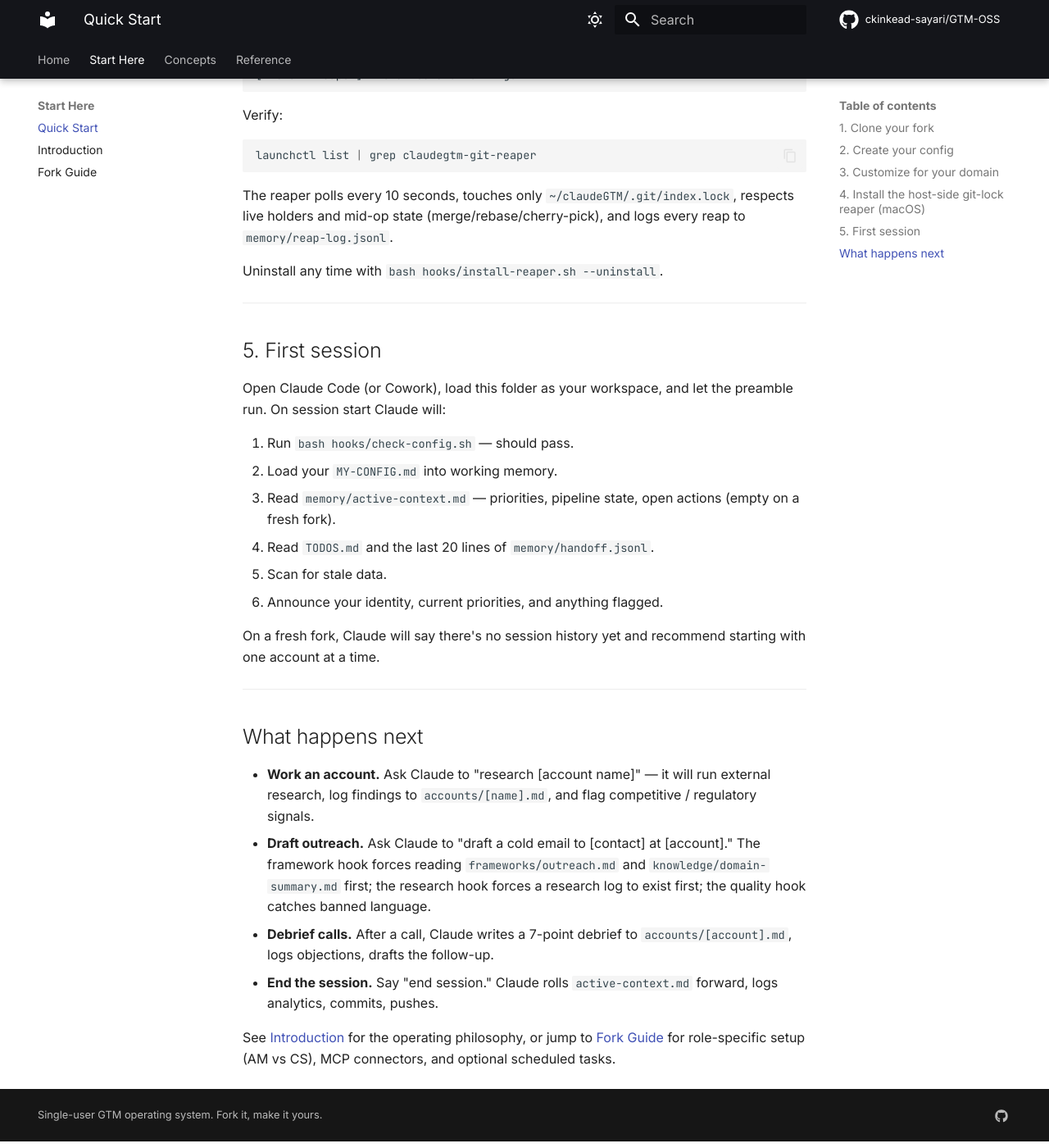
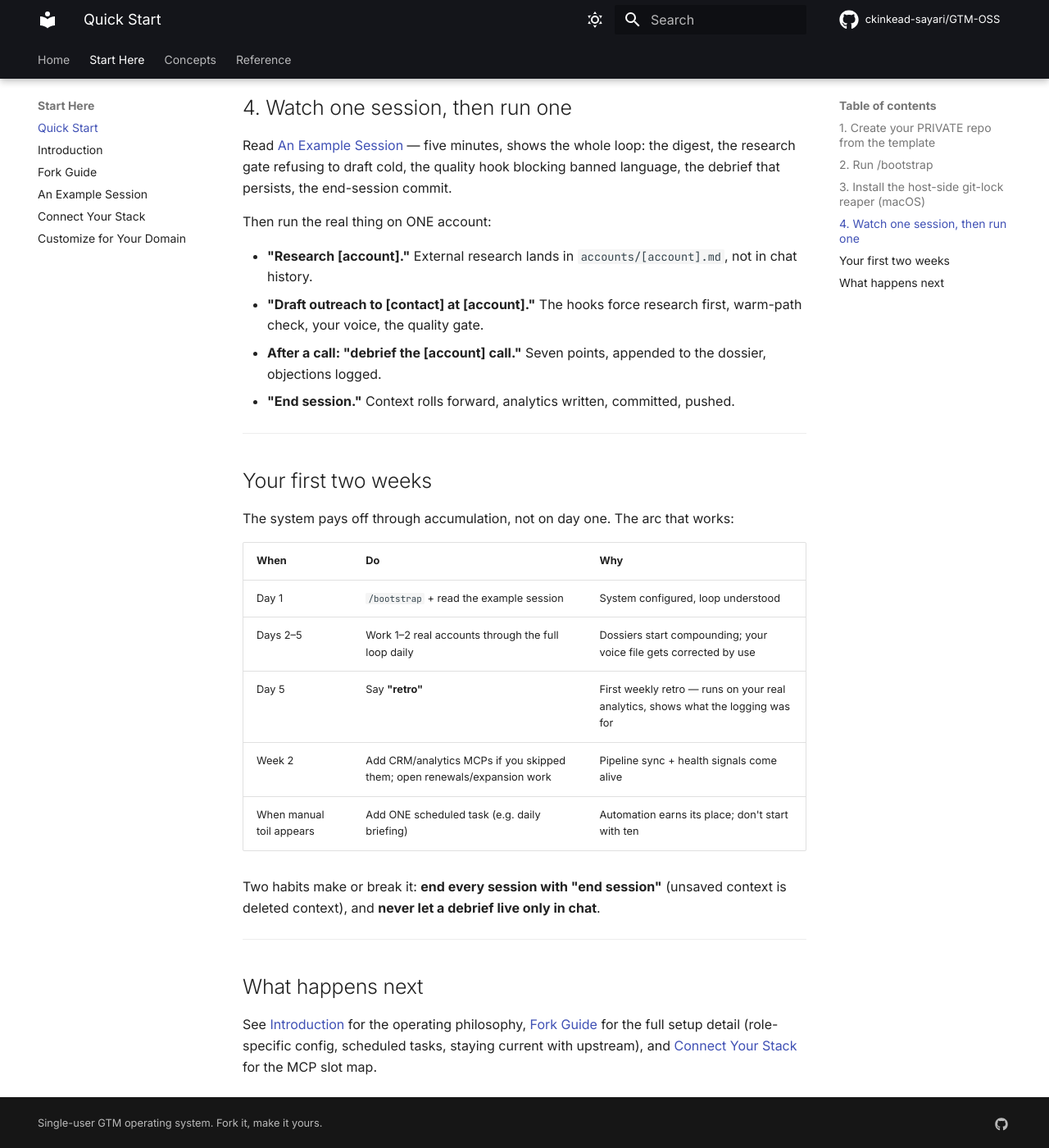
Before and after one commit to ckinkead-sayari/GTM-OSS, an MkDocs documentation site: the page built from docs/start-here/quick-start.md, in a window 1280 px wide and 1400 px high, scrolled down 1954 px. Shown: the whole window at 82% size. Built offline with MkDocs 1.6.1 and Material for MkDocs 9.7.7, drawn with Linux system fonts in a browser that asks for light colours; comment, search, counter and statistics services are not loaded; some of the changed text lies outside the part shown.

Commit message:
Sync framework from upstream v0.6.0
Generated by tools/publish-oss.sh — sanitized starter-kit contents only;
this repository has no shared git history with the upstream system.

Co-Authored-By: Claude Fable 5 <noreply@anthropic.com>

````diff
--- a/docs/start-here/quick-start.md
+++ b/docs/start-here/quick-start.md
@@ -1,86 +1,58 @@
 # Quick Start
 
-Five steps. Clone, configure, validate, install the host reaper, run your first session. ~15 minutes for the framework; 1–3 hours additional to fill in your domain knowledge (see step 3).
+Create a private repo, run one guided setup command, work your first account. ~15 minutes to a running system; ~45 minutes total once `/bootstrap` has built your knowledge files with you.
 
 Prerequisites:
 
 - macOS (Linux works but the host-side git-lock reaper is macOS-only — see [fork guide](fork-guide.md))
 - Claude Code or Claude Cowork
 - Git + bash + `lsof` installed (all default on macOS)
-- MCP connectors for whatever tools you use (email, calendar, CRM, analytics)
+- MCP connectors for whatever tools you use — start with just email + calendar; see [Connect Your Stack](connect-your-stack.md)
 
 ---
 
-## 1. Clone your fork
+## 1. Create your PRIVATE repo from the template
+
+Your working repo will contain client data within a week — dossiers, pipeline state, debriefs. It must be **private from birth**. GitHub cannot make a fork of a public repo private, so **do not use the Fork button**.
 
 ```bash
-git clone git@github.com:ckinkead-sayari/GTM-OSS.git
-cd claudeGTM
+gh repo create my-gtm --private --clone --template https://github.com/ckinkead-sayari/GTM-OSS
+cd my-gtm
 ```
 
-If you want to pull future framework improvements from an upstream repo:
+No `gh` CLI? On GitHub: **Use this template** → name it → visibility **Private** → clone yours.
 
-```bash
-git remote add upstream [upstream-repo-url]
-```
+The SessionStart digest re-checks your remote's visibility every session and warns loudly if working data is sitting in a public repo.
 
 ---
 
-## 2. Create your config
+## 2. Run `/bootstrap`
 
-Your personal data (accounts, tool/service IDs) lives in one file that stays in your fork.
+Open the folder as a Claude Code workspace, start a session, and run:
 
-```bash
-cp .claude/MY-CONFIG.template.md .claude/MY-CONFIG.md
+```
+/bootstrap
 ```
 
-Open `.claude/MY-CONFIG.md` and fill in:
+A guided ~30–45 minute working session. You answer questions and paste raw material; Claude does the research and the writing:
 
-- **Who I Am** — name, role, territory, key accounts
-- **Tool / Service IDs** — only the tools you actually use; delete the rest
+1. **Identity** → `.claude/MY-CONFIG.md` (who you are, accounts, tools)
+2. **Domain knowledge** → `knowledge/domain-summary.md` (interview + market research, one page)
+3. **Product truth** → `knowledge/product-capabilities.md` (researched from your site, corrected by you — including what the product does NOT do)
+4. **Your voice** → `knowledge/communication-playbook.md` (extracted from ~10–30 of your sent emails; gitignored, stays personal)
+5. **Stack wiring** → routing table rewritten for your actual MCPs, connections probed
+6. **First dossiers** → stubs for your top 3 accounts
 
-Validate:
-
-```bash
-bash hooks/check-config.sh
-```
-
-Expected: `CONFIG CHECK PASSED`. If anything is missing, the script tells you which field.
+Every phase is skippable and resumable — `/bootstrap` again later picks up what's missing. Prefer doing it by hand? [Customize for Your Domain](customize-for-your-domain.md) is the manual path.
 
 ---
 
-## 3. Customize for your domain
-
-This is where the framework becomes your tool. You can start with a basic setup and iterate — don't try to fill everything in on day one.
-
-Minimum viable setup (30–60 minutes):
-
-```bash
-cp knowledge/domain-summary.template.md knowledge/domain-summary.md
-cp knowledge/product-capabilities.template.md knowledge/product-capabilities.md
-cp knowledge/communication-playbook.template.md knowledge/communication-playbook.md
-```
-
-Then fill those in. See [Customize for Your Domain](customize-for-your-domain.md) for the full walkthrough and a verification checklist.
-
-Without this step, Claude will produce generic GTM output. With it, Claude sounds like someone who knows your industry, your product, and your voice.
-
----
-
-## 4. Install the host-side git-lock reaper (macOS)
+## 3. Install the host-side git-lock reaper (macOS)
 
 Cowork sessions write files via virtiofs, and the sandbox can't `unlink` its own `.git/index.lock` after a commit. Without the reaper, session-end commits may need manual cleanup.
 
 ```bash
 bash hooks/install-reaper.sh
-```
-
-Expected output:
-
-```
-[install-reaper] Rendering plist (paths -> /path/to/your/clone) -> ~/Library/LaunchAgents/com.claudegtm.git-reaper.plist
-[install-reaper] Bootstrapping LaunchAgent...
-[install-reaper] Installed and running.
 ```
 
 Verify:
@@ -89,32 +61,39 @@ Verify:
 launchctl list | grep claudegtm-git-reaper
 ```
 
-The reaper polls every 10 seconds, touches only `~/claudeGTM/.git/index.lock`, respects live holders and mid-op state (merge/rebase/cherry-pick), and logs every reap to `memory/reap-log.jsonl`.
-
-Uninstall any time with `bash hooks/install-reaper.sh --uninstall`.
+The reaper polls every 10 seconds, touches only your repo's `.git/index.lock`, respects live holders and mid-op state (merge/rebase/cherry-pick), and logs every reap to `memory/reap-log.jsonl`. Uninstall any time with `bash hooks/install-reaper.sh --uninstall`.
 
 ---
 
-## 5. First session
+## 4. Watch one session, then run one
 
-Open Claude Code (or Cowork), load this folder as your workspace, and let the preamble run. On session start Claude will:
+Read [An Example Session](example-session.md) — five minutes, shows the whole loop: the digest, the research gate refusing to draft cold, the quality hook blocking banned language, the debrief that persists, the end-session commit.
 
-1. Run `bash hooks/check-config.sh` — should pass.
-2. Load your `MY-CONFIG.md` into working memory.
-3. Read `memory/active-context.md` — priorities, pipeline state, open actions (empty on a fresh fork).
-4. Read `TODOS.md` and the last 20 lines of `memory/handoff.jsonl`.
-5. Scan for stale data.
-6. Announce your identity, current priorities, and anything flagged.
+Then run the real thing on ONE account:
 
-On a fresh fork, Claude will say there's no session history yet and recommend starting with one account at a time.
+- **"Research [account]."** External research lands in `accounts/[account].md`, not in chat history.
+- **"Draft outreach to [contact] at [account]."** The hooks force research first, warm-path check, your voice, the quality gate.
+- **After a call: "debrief the [account] call."** Seven points, appended to the dossier, objections logged.
+- **"End session."** Context rolls forward, analytics written, committed, pushed.
+
+---
+
+## Your first two weeks
+
+The system pays off through accumulation, not on day one. The arc that works:
+
+| When | Do | Why |
+|------|----|----|
+| Day 1 | `/bootstrap` + read the example session | System configured, loop understood |
+| Days 2–5 | Work 1–2 real accounts through the full loop daily | Dossiers start compounding; your voice file gets corrected by use |
+| Day 5 | Say **"retro"** | First weekly retro — runs on your real analytics, shows what the logging was for |
+| Week 2 | Add CRM/analytics MCPs if you skipped them; open renewals/expansion work | Pipeline sync + health signals come alive |
+| When manual toil appears | Add ONE scheduled task (e.g. daily briefing) | Automation earns its place; don't start with ten |
+
+Two habits make or break it: **end every session with "end session"** (unsaved context is deleted context), and **never let a debrief live only in chat**.
 
 ---
 
 ## What happens next
 
-- **Work an account.** Ask Claude to "research [account name]" — it will run external research, log findings to `accounts/[name].md`, and flag competitive / regulatory signals.
-- **Draft outreach.** Ask Claude to "draft a cold email to [contact] at [account]." The framework hook forces reading `frameworks/outreach.md` and `knowledge/domain-summary.md` first; the research hook forces a research log to exist first; the quality hook catches banned language.
-- **Debrief calls.** After a call, Claude writes a 7-point debrief to `accounts/[account].md`, logs objections, drafts the follow-up.
-- **End the session.** Say "end session." Claude rolls `active-context.md` forward, logs analytics, commits, pushes.
-
-See [Introduction](introduction.md) for the operating philosophy, or jump to [Fork Guide](fork-guide.md) for role-specific setup (AM vs CS), MCP connectors, and optional scheduled tasks.
+See [Introduction](introduction.md) for the operating philosophy, [Fork Guide](fork-guide.md) for the full setup detail (role-specific config, scheduled tasks, staying current with upstream), and [Connect Your Stack](connect-your-stack.md) for the MCP slot map.
--- a/mkdocs.yml
+++ b/mkdocs.yml
@@ -97,6 +97,9 @@ nav:
       - Quick Start: start-here/quick-start.md
       - Introduction: start-here/introduction.md
       - Fork Guide: start-here/fork-guide.md
+      - An Example Session: start-here/example-session.md
+      - Connect Your Stack: start-here/connect-your-stack.md
+      - Customize for Your Domain: start-here/customize-for-your-domain.md
   - Concepts:
       - The Preamble: concepts/the-preamble.md
       - The Frameworks: concepts/the-frameworks.md
````
Also changed, not shown: .claude/CLAUDE.md (+5 -3 lines), .claude/commands/bootstrap.md (added, +69 -0 lines), CONTRIBUTING.md (+13 -2 lines), README.md (+14 -8 lines), accounts/EXAMPLE-northwind-insurance.md (added, +88 -0 lines), docs/start-here/connect-your-stack.md (added, +54 -0 lines), docs/start-here/example-session.md (added, +104 -0 lines), docs/start-here/fork-guide.md (+30 -41 lines), frameworks/objections.md (+20 -1 lines), frameworks/task-preamble.md (+9 -9 lines), 6 other files.
